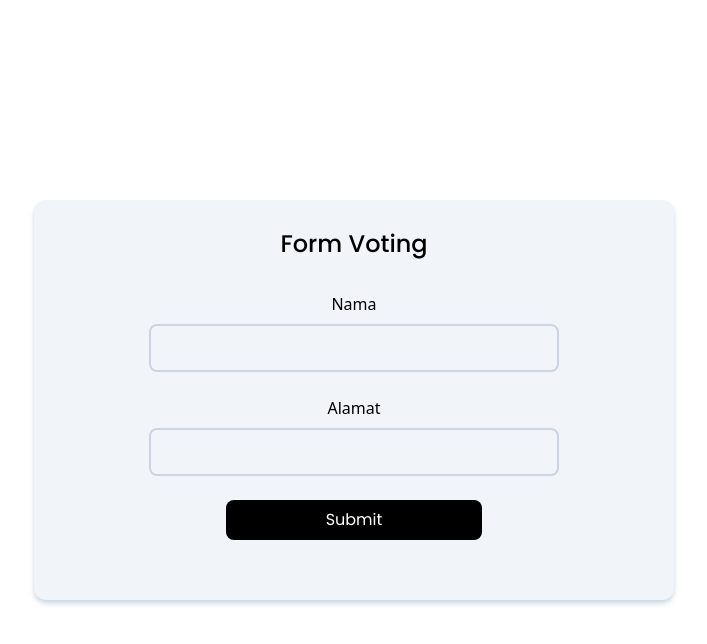
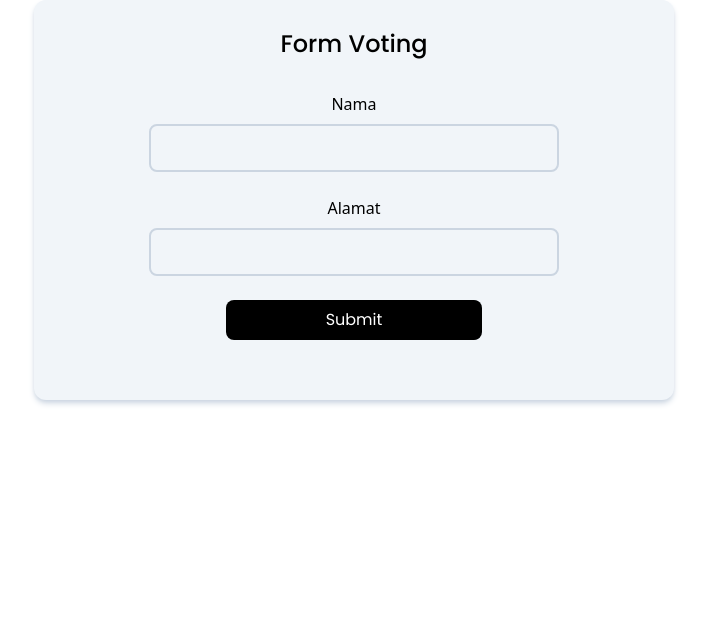
Before and after one commit to Wasomeno/voting-app, a Next.js app: page / in a window 1280 px wide. Shown: the top 644 px of the page, without its empty margins (286-993 px from the left). Built offline with nearby package versions, Linux system fonts and the light colour scheme.

Commit message:
Add: user address for conditional render

```diff
--- a/components/Layout.js
+++ b/components/Layout.js
@@ -5,16 +5,19 @@ import UserForm from "./UserForm";
 const Layout = ({ children }) => {
   const [userDetails, setUserDetails] = useState({ name: "", address: "" });
 
-  console.log(userDetails);
   return (
-    <main className="flex flex-col justify-center items-center h-screen">
+    <main className="flex flex-col justify-start items-center h-screen">
       <UserContext.Provider
         value={{
           userDetails: userDetails,
           setUserDetails: setUserDetails,
         }}
       >
-        {userDetails.name !== "" ? children : <UserForm />}
+        {userDetails.name !== "" && userDetails.address !== "" ? (
+          children
+        ) : (
+          <UserForm />
+        )}
       </UserContext.Provider>
     </main>
   );
```
